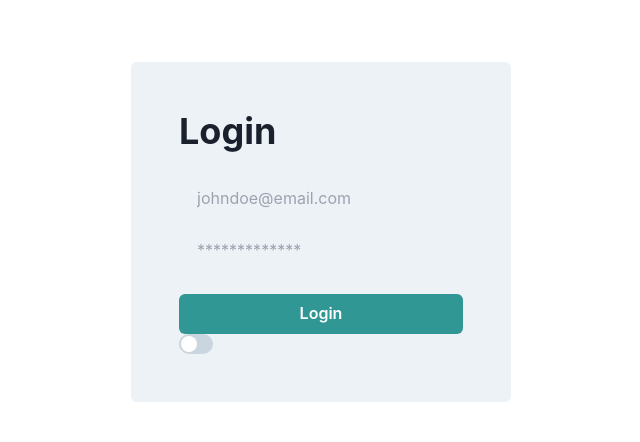
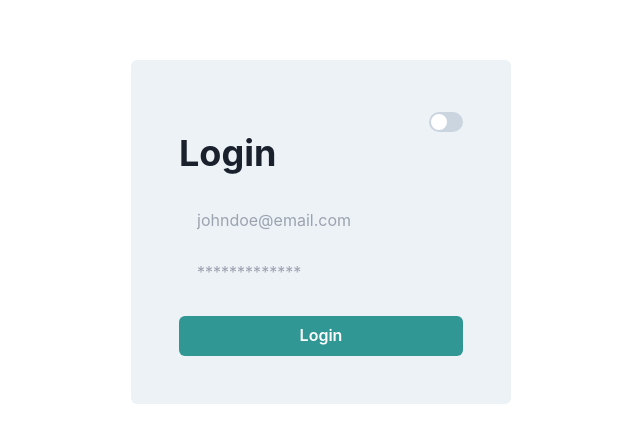
Before and after one commit to marcelldac/ditter-front, a Next.js app: page / in a window 1280 px wide. Shown: the part 168-610 px from the top of the page, without its empty margins (319-959 px from the left). Built offline with nearby package versions, Linux system fonts and the light colour scheme.

Commit message:
feat: add toggle theme switch

```diff
--- a/src/components/LoginForm.tsx
+++ b/src/components/LoginForm.tsx
@@ -1,19 +1,23 @@
 import {
+  Box,
   Button,
   Flex,
   Heading,
   Input,
+  Switch,
   useColorMode,
-  Switch,
   useColorModeValue,
 } from "@chakra-ui/react";
 
 export default function LoginForm() {
+  const formBackground = useColorModeValue("gray.100", "gray.700");
   const { toggleColorMode } = useColorMode();
-  const formBackground = useColorModeValue("gray.100", "gray.700");
   return (
     <Flex height="100vh" alignItems="center" justifyContent="center">
       <Flex direction="column" background={formBackground} p={12} rounded={6}>
+        <Box textAlign="right">
+          <Switch onChange={toggleColorMode} />
+        </Box>
         <Heading mb={6}>Login</Heading>
         <Input
           placeholder="johndoe@email.com"
@@ -28,7 +32,6 @@ export default function LoginForm() {
           type="password"
         />
         <Button colorScheme="teal">Login</Button>
-        <Switch onChange={toggleColorMode} />
       </Flex>
     </Flex>
   );
```
